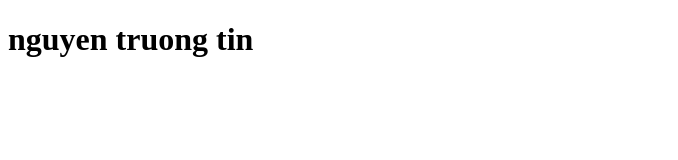
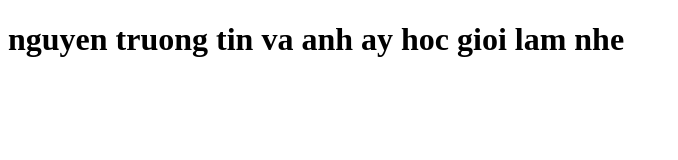
Before and after one commit to truongtin1515/github4, a plain HTML site: page index.html in a window 1280 px wide. Shown: the whole page, without its empty margins (0-678 px from the left). Drawn offline with Linux system fonts and the light colour scheme.

Commit message:
Update index.html

```diff
--- a/index.html
+++ b/index.html
@@ -6,6 +6,6 @@
     <title>Document</title>
 </head>
 <body>
-    <h1>nguyen truong tin </h1>
+    <h1>nguyen truong tin va anh ay hoc gioi lam nhe </h1>
 </body>
 </html>
```
